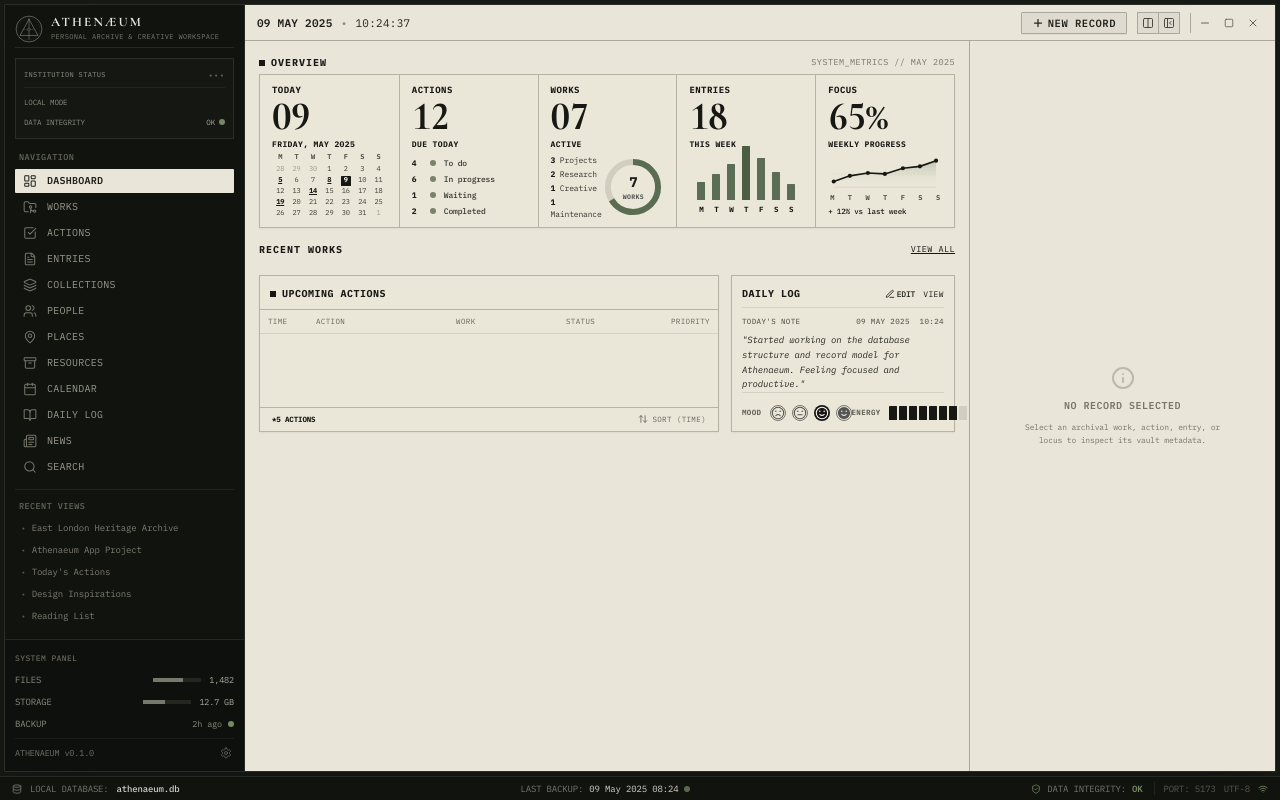
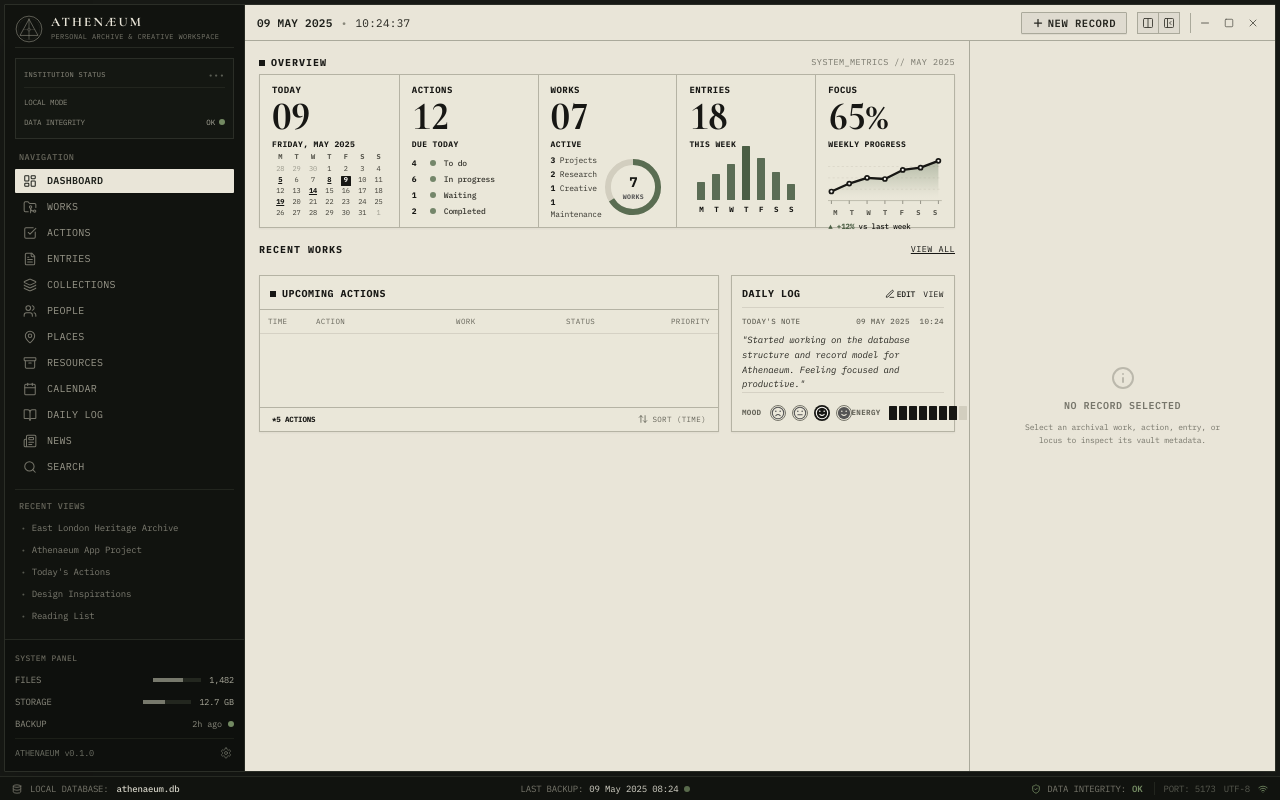
Before and after one commit to Deepjyoti78/athenaeum, a React (Vite) app: page / in a window 1280 px wide. Built offline with nearby package versions, Linux system fonts and the light colour scheme.

Commit message:
Enhance Focus card: full-width Mon-Sun technical progress graph with grid guidelines, aligned weekday ticks, and balanced vertical fill

```diff
--- a/src/components/OverviewMetrics.jsx
+++ b/src/components/OverviewMetrics.jsx
@@ -366,7 +366,7 @@ export function OverviewMetrics({ onNavigate }) {
         </div>
 
         {/* ============================================================ */}
-        {/* COLUMN 5: FOCUS & WEEKLY LINE GRAPH                          */}
+        {/* COLUMN 5: FOCUS & TECHNICAL ARCHIVAL PROGRESS GRAPH          */}
         {/* ============================================================ */}
         <div className="flex flex-col justify-between p-3 pt-2.5 pb-2.5 h-[152px]">
           {/* Top: Header, Number, Subtitle below */}
@@ -387,58 +387,90 @@ export function OverviewMetrics({ onNavigate }) {
             </div>
           </div>
 
-          {/* Bottom: Line graph without 0-100 labels, spanning edge-to-edge Mon-Sun */}
-          <div className="pt-0.5 flex flex-col justify-between">
-            {/* Line graph canvas: full width Mon to Sun */}
-            <div className="w-full">
-              <svg viewBox="0 0 120 38" className="w-full h-9 overflow-visible">
+          {/* Bottom: Technical Archival Line Graph filling the space from Mon to Sun */}
+          <div className="flex flex-col justify-end pt-1">
+            {/* Graph Canvas: fills height and width with technical archival grid */}
+            <div className="w-full relative h-[50px]">
+              <svg
+                viewBox="0 0 100 44"
+                preserveAspectRatio="none"
+                className="w-full h-full overflow-visible"
+              >
                 <defs>
                   <linearGradient id="focusAreaGrad" x1="0" y1="0" x2="0" y2="1">
-                    <stop offset="0%" stopColor="#74866A" stopOpacity="0.35" />
-                    <stop offset="100%" stopColor="#EAE7D9" stopOpacity="0.02" />
+                    <stop offset="0%" stopColor="#74866A" stopOpacity="0.45" />
+                    <stop offset="65%" stopColor="#74866A" stopOpacity="0.12" />
+                    <stop offset="100%" stopColor="#EAE7D9" stopOpacity="0.0" />
                   </linearGradient>
                 </defs>
-                {/* Horizontal baseline & midpoint guide */}
-                <line x1="6" y1="20" x2="114" y2="20" stroke="#D2CEBF" strokeWidth="0.5" strokeDasharray="2 2" />
-                <line x1="6" y1="34" x2="114" y2="34" stroke="#D2CEBF" strokeWidth="0.75" />
 
-                {/* Gradient area underneath line */}
+                {/* Horizontal Technical Grid Guidelines */}
+                <line x1="0" y1="11" x2="100" y2="11" stroke="#D5D0C2" strokeWidth="0.5" strokeDasharray="2 2" />
+                <line x1="0" y1="21" x2="100" y2="21" stroke="#D5D0C2" strokeWidth="0.5" strokeDasharray="2 2" />
+                <line x1="0" y1="31" x2="100" y2="31" stroke="#D5D0C2" strokeWidth="0.5" strokeDasharray="2 2" />
+                <line x1="0" y1="41" x2="100" y2="41" stroke="#B8B4A5" strokeWidth="0.75" />
+
+                {/* Vertical Day Alignment Ticks */}
+                {[3, 18.67, 34.33, 50, 65.67, 81.33, 97].map((xVal, idx) => (
+                  <line
+                    key={idx}
+                    x1={xVal}
+                    y1="41"
+                    x2={xVal}
+                    y2="44"
+                    stroke="#88877B"
+                    strokeWidth="0.75"
+                  />
+                ))}
+
+                {/* Shaded Area Under Curve */}
                 <polygon
-                  points="6,28 23,22 42,19 60,20 79,14 97,12 114,6 114,34 6,34"
+                  points="3,33 18.67,26 34.33,21 50,22 65.67,14 81.33,12 97,6 97,41 3,41"
                   fill="url(#focusAreaGrad)"
                 />
-                {/* Connected Polyline from Monday (x=6) to Sunday (x=114) */}
+
+                {/* Connected Polyline: Bold Dark Archival Line */}
                 <polyline
                   fill="none"
                   stroke="#171714"
-                  strokeWidth="1.75"
+                  strokeWidth="2"
                   strokeLinecap="round"
                   strokeLinejoin="round"
-                  points="6,28 23,22 42,19 60,20 79,14 97,12 114,6"
+                  points="3,33 18.67,26 34.33,21 50,22 65.67,14 81.33,12 97,6"
                 />
-                {/* 7 Circular Data Points for M, T, W, T, F, S, S */}
+
+                {/* 7 Circular Data Points matching Mon - Sun */}
                 {[
-                  [6, 28],
-                  [23, 22],
-                  [42, 19],
-                  [60, 20],
-                  [79, 14],
-                  [97, 12],
-                  [114, 6]
+                  [3, 33],
+                  [18.67, 26],
+                  [34.33, 21],
+                  [50, 22],
+                  [65.67, 14],
+                  [81.33, 12],
+                  [97, 6]
                 ].map(([cx, cy], idx) => (
-                  <circle key={idx} cx={cx} cy={cy} r="2.2" fill="#171714" />
+                  <g key={idx}>
+                    <circle cx={cx} cy={cy} r="2.5" fill="#171714" />
+                    <circle cx={cx} cy={cy} r="1" fill="#FAF8F3" />
+                  </g>
                 ))}
               </svg>
-
-              {/* Weekday labels spanning Mon to Sun aligned with data points */}
-              <div className="flex justify-between px-0.5 text-[7px] font-mono font-bold text-[#55544B] mt-0.5">
-                <span>M</span><span>T</span><span>W</span><span>T</span><span>F</span><span>S</span><span>S</span>
-              </div>
             </div>
 
-            {/* Subtext */}
-            <div className="text-[7.5px] font-mono font-medium text-[#171714] mt-0.5">
-              {"+ 12% vs last week"}
+            {/* Weekday labels spanning Mon to Sun, exactly positioned under the data ticks */}
+            <div className="flex justify-between text-[7px] font-mono font-bold text-[#55544B] mt-1 select-none px-0.5">
+              <span className="w-2.5 text-center">M</span>
+              <span className="w-2.5 text-center">T</span>
+              <span className="w-2.5 text-center">W</span>
+              <span className="w-2.5 text-center">T</span>
+              <span className="w-2.5 text-center">F</span>
+              <span className="w-2.5 text-center">S</span>
+              <span className="w-2.5 text-center">S</span>
+            </div>
+
+            {/* Subtext with trend indicator */}
+            <div className="text-[7.5px] font-mono font-medium text-[#171714] mt-0.5 select-none">
+              <span className="text-[#4B5E44] font-bold">▲ +12%</span> vs last week
             </div>
           </div>
         </div>
```
